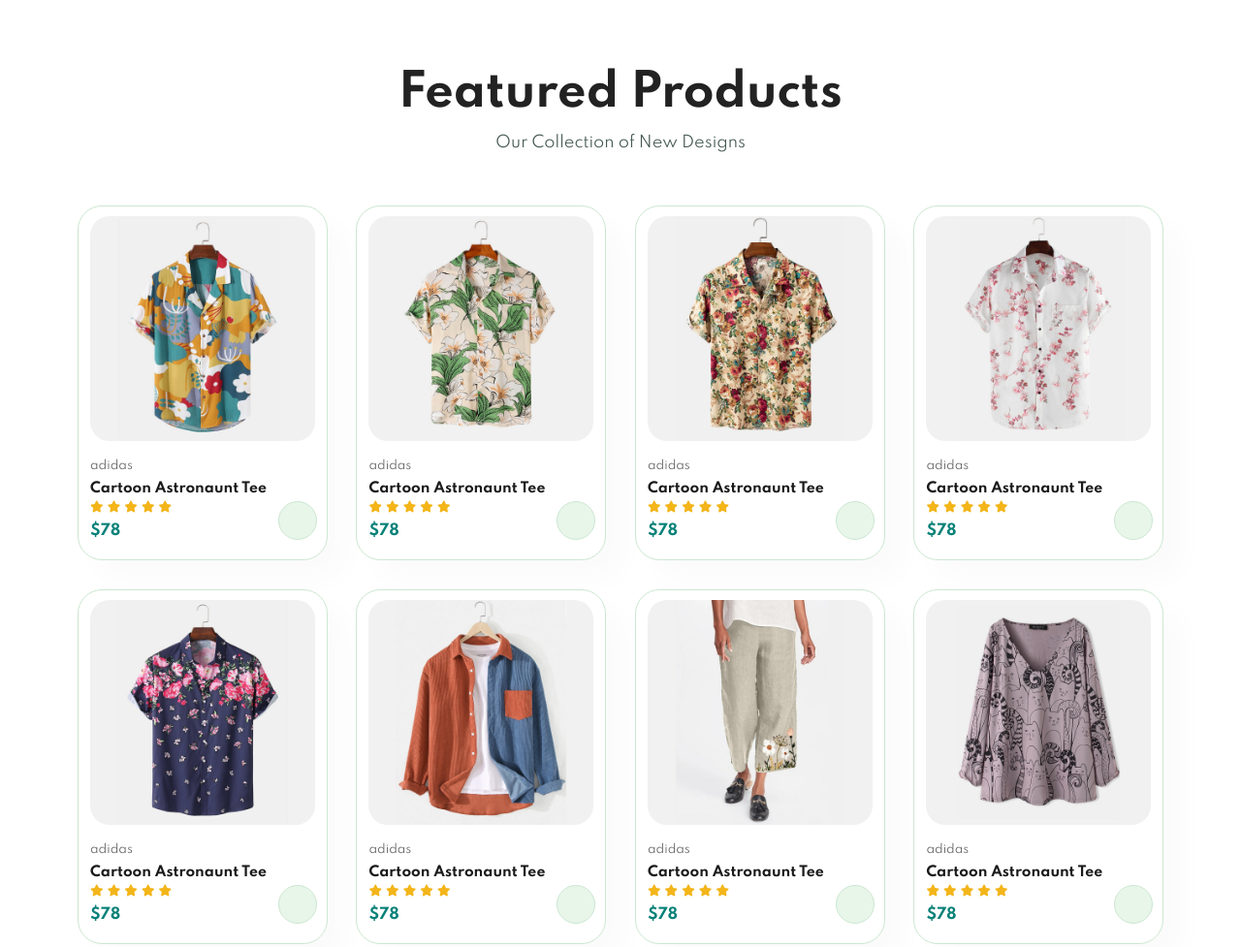
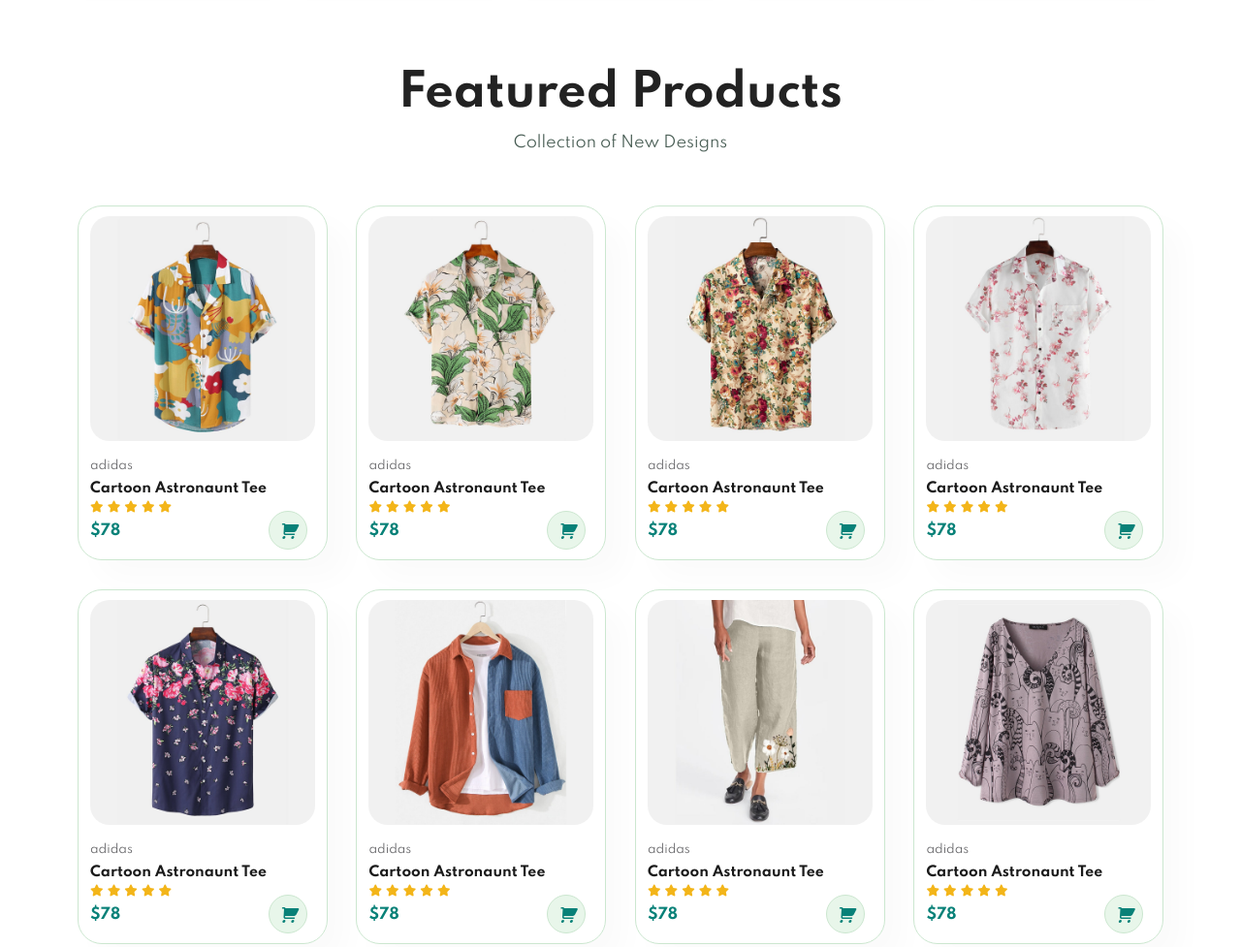
Before and after one commit to TrevorA17/E-Commerce-Website, a plain HTML site: page index.html in a window 1280 px wide. Shown: the part 1140-2117 px from the top of the page at 97% size. Drawn offline with Linux system fonts and the light colour scheme.

Commit message:
css update

```diff
--- a/index.html
+++ b/index.html
@@ -78,7 +78,7 @@
 
     <section id="product1" class="section-p1">
       <h2>Featured Products</h2>
-      <p>Our Collection of New Designs</p>
+      <p>Collection of New Designs</p>
       <div class="pro-container">
         <div class="pro">
           <img src="img/products/f1.jpg" alt="" />
--- a/style.css
+++ b/style.css
@@ -4,6 +4,10 @@
   padding: 0;
   box-sizing: border-box;
   font-family: "Spartan", sans-serif;
+}
+i {
+  font-family: "Font Awesome 6 Free" !important;
+  font-weight: 900 !important;
 }
 
 html {
@@ -294,8 +298,8 @@ body {
   color: #088178;
   border: 1px solid #cce7d0;
   position: absolute;
-  bottom: 20px;
-  right: 10px;
+  bottom: 10px;
+  right: 20px;
 }
 
 #banner {
```
